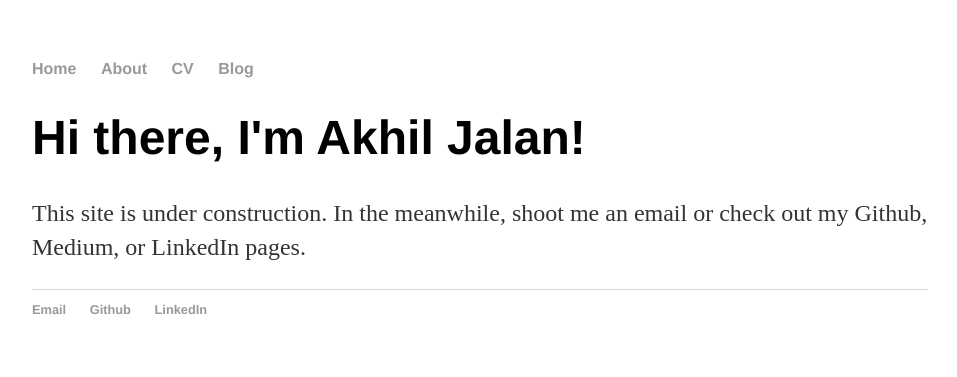
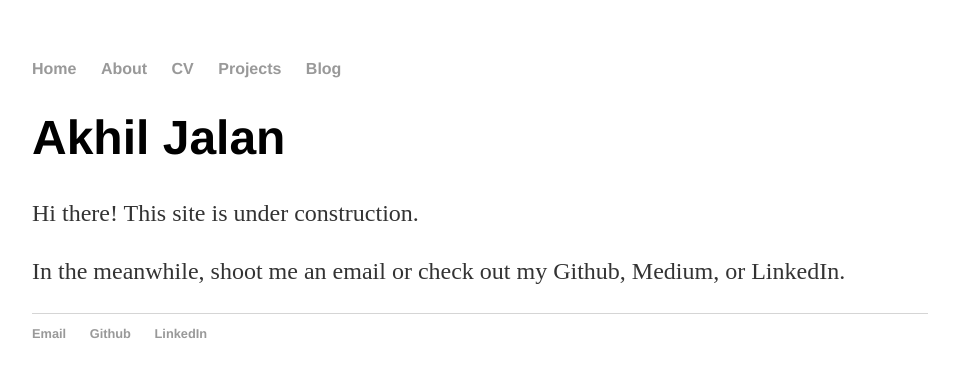
Before and after one commit to akhiljalan/z-akhiljalan.github.io, a Jekyll site: the page built from index.html, in a window 1280 px wide. Shown: the top 377 px of the page, without its empty margins (160-1117 px from the left). Built offline with Jekyll 4.4.1, drawn with Linux system fonts in a browser that asks for light colours; part of the change alters nothing that is shown.

Commit message:
messing with layouts

```diff
--- a/_layouts/default.html
+++ b/_layouts/default.html
@@ -11,6 +11,7 @@
 	        		<li><a href="/">Home</a></li>
 		        	<li><a href="/about">About</a></li>
 	        		<li><a href="/cv">CV</a></li>
+	        		<li><a href="/blog">Projects</a></li>
 	        		<li><a href="/blog">Blog</a></li>
 	    		</ul>
 			</nav>
--- a/index.html
+++ b/index.html
@@ -3,7 +3,26 @@ layout: default
 title: Akhil Jalan
 ---
 <div class="blurb">
-	<h1>Hi there, I'm Akhil Jalan!</h1>
-	<p>This site is under construction. In the meanwhile, shoot me an email or check out my
-	Github, Medium, or LinkedIn pages.</p>
-</div><!-- /.blurb -->
+	<h1>Akhil Jalan</h1>
+	<p>Hi there! This site is under construction.</p>
+	<p>In the meanwhile, shoot me an email or check out my
+	Github<a href="github.com/akhiljalan"></a>, Medium<a href="medium.com/@akhiljalan"></a>, or LinkedIn<a href="https://www.linkedin.com/in/akhil-jalan-125b32103/"></a>.</p>
+</div>
+
+
+
+<!-- <li><a href="/">Home</a></li>
+		        	<li><a href="/about">About</a></li>
+	        		<li><a href="/cv">CV</a></li>
+	        		<li><a href="/blog">Blog</a></li> -->
+<!--
+<div class="blurb">
+	<h1>About</h1>
+	I'm currently an undergrad at UC Berkeley, studying applied mathematics with a concentration in machine learning.
+</div>
+
+<div class="blurb">
+	<h1>Projects</h1>
+	I'm primarily interested in data science and machine learning. Here are some projects I've been a part of.
+</div>
+ -->
```
